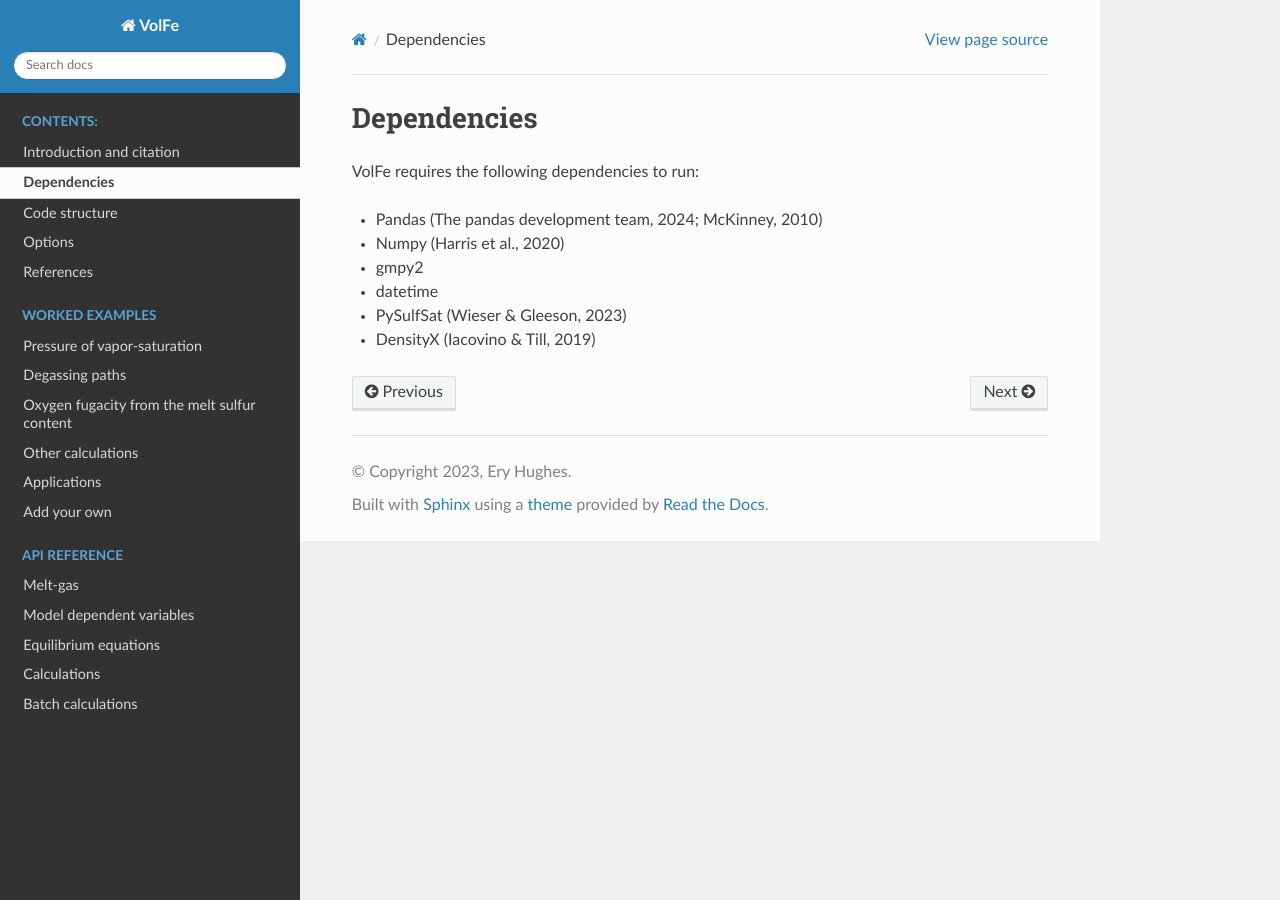
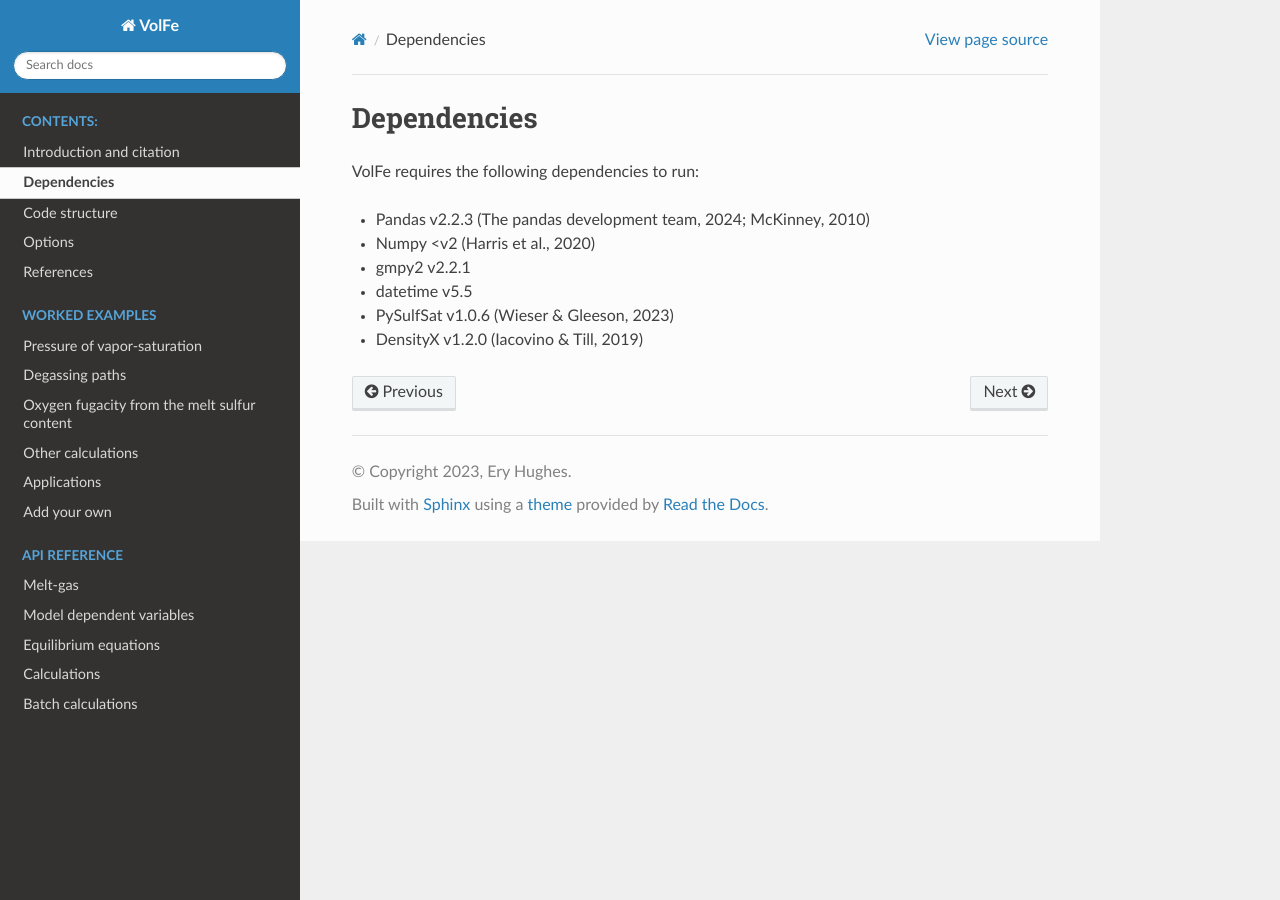
Before and after one commit to eryhughes/VolFe, a Sphinx documentation site: the page built from docs/dependencies.rst, in a window 1280 px wide. Built offline with Sphinx 7.4.7 and the Read the Docs theme 3.1.0, drawn with Linux system fonts in a browser that asks for light colours.

```diff
--- a/docs/dependencies.rst
+++ b/docs/dependencies.rst
@@ -4,14 +4,14 @@ Dependencies
 
 VolFe requires the following dependencies to run:
 
-- Pandas (The pandas development team, 2024; McKinney, 2010)
+- Pandas v2.2.3 (The pandas development team, 2024; McKinney, 2010)
 
-- Numpy (Harris et al., 2020)
+- Numpy <v2 (Harris et al., 2020)
 
-- gmpy2
+- gmpy2 v2.2.1
 
-- datetime
+- datetime v5.5
 
-- PySulfSat (Wieser & Gleeson, 2023)
+- PySulfSat v1.0.6 (Wieser & Gleeson, 2023)
 
-- DensityX (Iacovino & Till, 2019)
+- DensityX v1.2.0 (Iacovino & Till, 2019)
--- a/docs/introduction.rst
+++ b/docs/introduction.rst
@@ -6,6 +6,8 @@ This is VolFe - an open-source python3 tool for calculating melt-vapor equilibra
 
 This tool is a work in progress - if you see any problems or have any feedback, super keen to hear it! Drop Ery an email at e.hughes@gns.cri.nz.
 
-If you have used VolFe in your work, please check back to see if there is a doi for you to cite.
+If you have used VolFe in your work, please cite the pre-print available on EarthArXiv (and check back to see if it has been published!).
+
+Hughes, E.C., Liggins, P., Wieser, P. and Stolper, E.M., 2024. VolFe: an open-source tool for calculating melt-vapor equilibria including silicate melt, carbon, hydrogen, sulfur, and noble gases. https://doi.org/10.31223/X52X3G
 
 .. figure:: figures/overview.png
```
Also changed, not shown: 1 other file.
